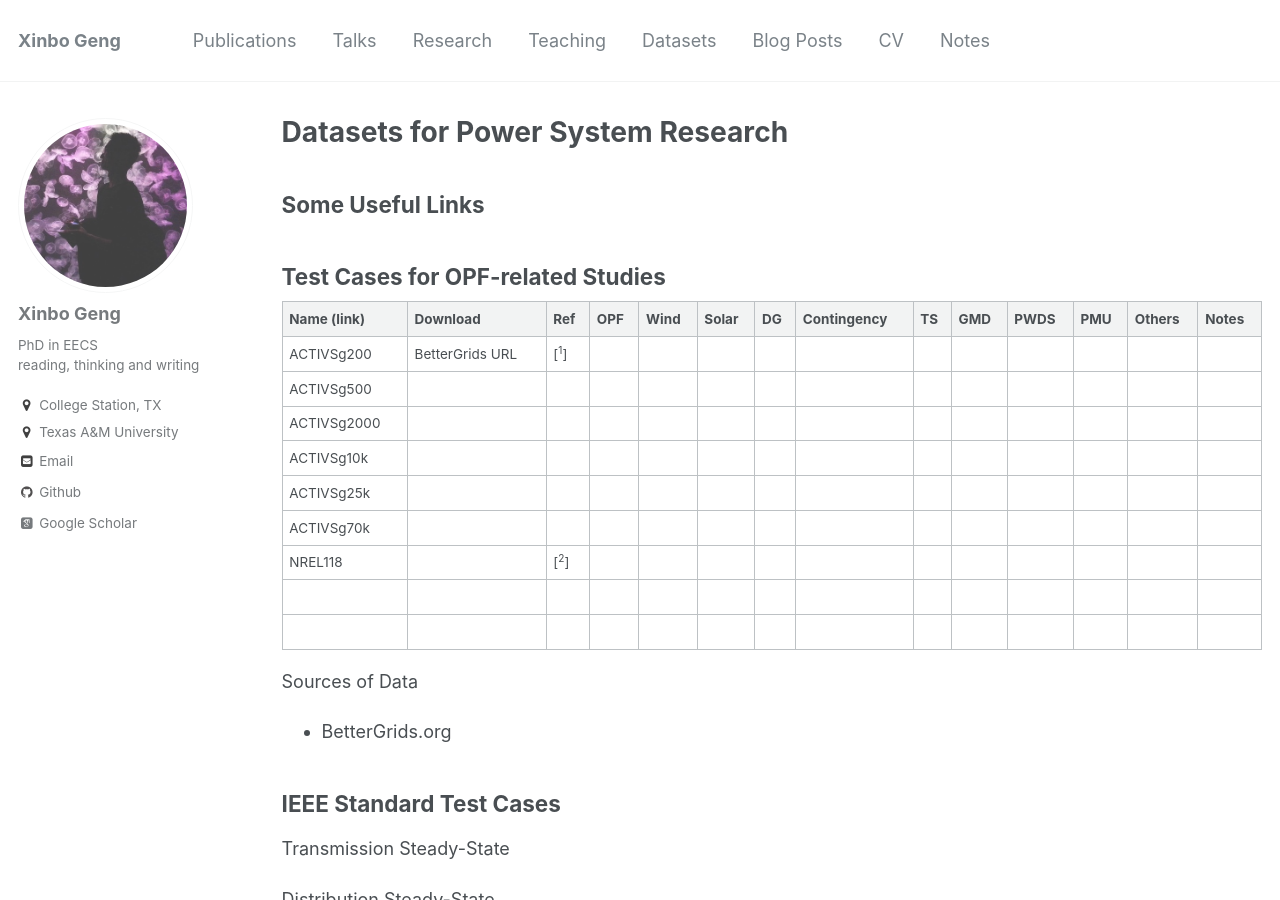
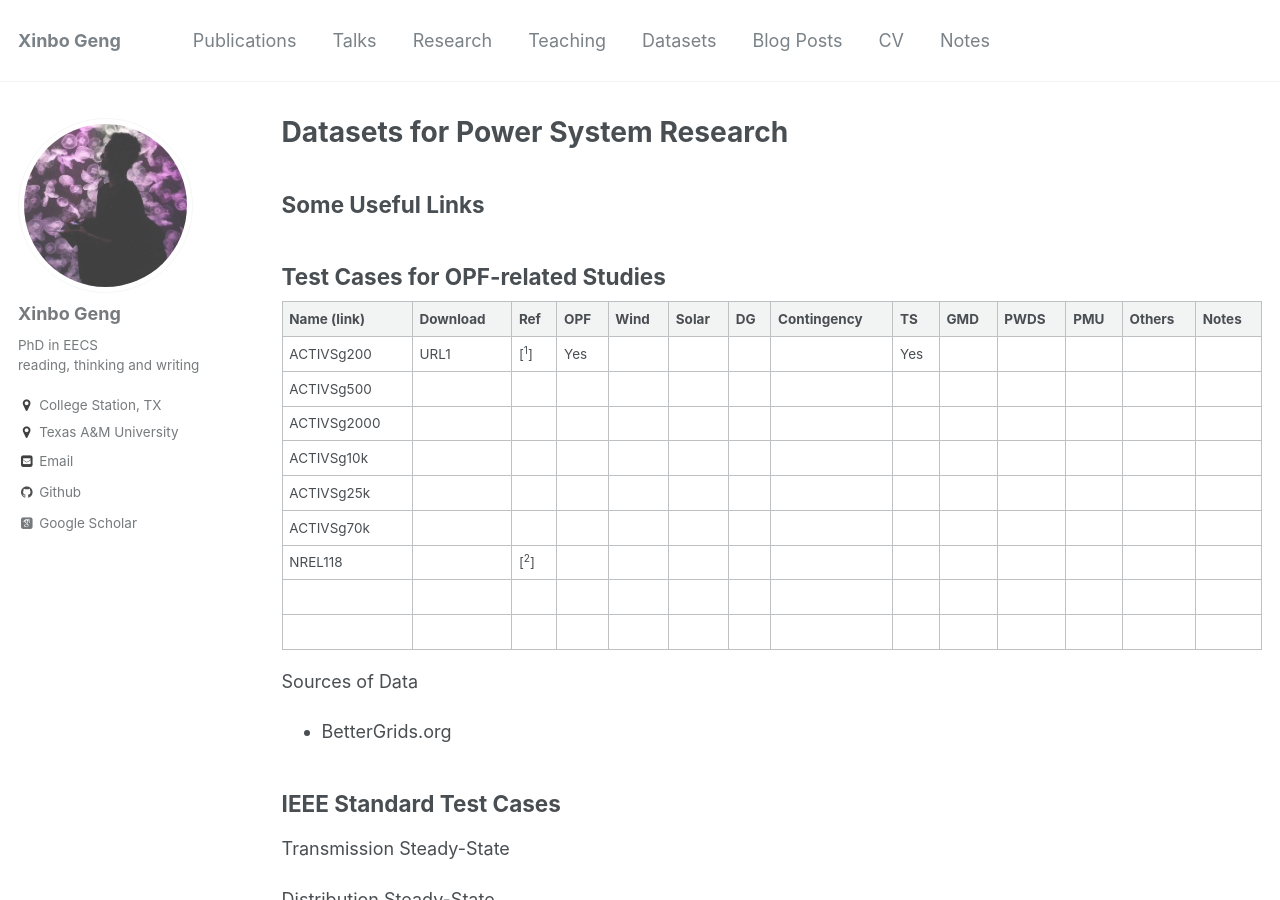
Before and after one commit to xb00dx/xb00dx.github.io, a Jekyll site: the page built from _pages/datasets.md, in a window 1280 px wide and 900 px high. Built offline with Jekyll 4.4.1, drawn with Linux system fonts in a browser that asks for light colours; some web fonts are replaced.

Commit message:
no message

```diff
--- a/_pages/datasets.md
+++ b/_pages/datasets.md
@@ -13,7 +13,7 @@ author_profile: true
 
 | Name (link) | Download | Ref | OPF | Wind | Solar | DG | Contingency | TS | GMD | PWDS | PMU |Others | Notes |
 |-------------|----------|-----|-----|----|-----|------|-----|------|-------|----|--------|-------|-------|
-| [ACTIVSg200](https://electricgrids.engr.tamu.edu/electric-grid-test-cases/activsg200/) | [BetterGrids URL](https://db.bettergrids.org/bettergrids/handle/1001/436) | [[^birchfield2017]]  |     |    |     |      |     |      |       |    |        |       |  |
+| [ACTIVSg200](https://electricgrids.engr.tamu.edu/electric-grid-test-cases/activsg200/) | [URL1](https://db.bettergrids.org/bettergrids/handle/1001/437) | [[^birchfield2017]]  | Yes |    |     |      |     | Yes |       |    |        |       |  |
 | [ACTIVSg500](https://electricgrids.engr.tamu.edu/electric-grid-test-cases/activsg500/) |          |     |     |    |     |      |     |      |       |    |        |       |  |
 | [ACTIVSg2000](https://electricgrids.engr.tamu.edu/electric-grid-test-cases/activsg2000/) |          |     |     |    |     |      |     |      |       |    |        |       |  |
 | [ACTIVSg10k](https://electricgrids.engr.tamu.edu/electric-grid-test-cases/activsg10k/) |          |     |     |    |     |      |     |      |       |    |        |       |  |
```
Also changed, not shown: _pages/conf.md (+1 -1 lines).
